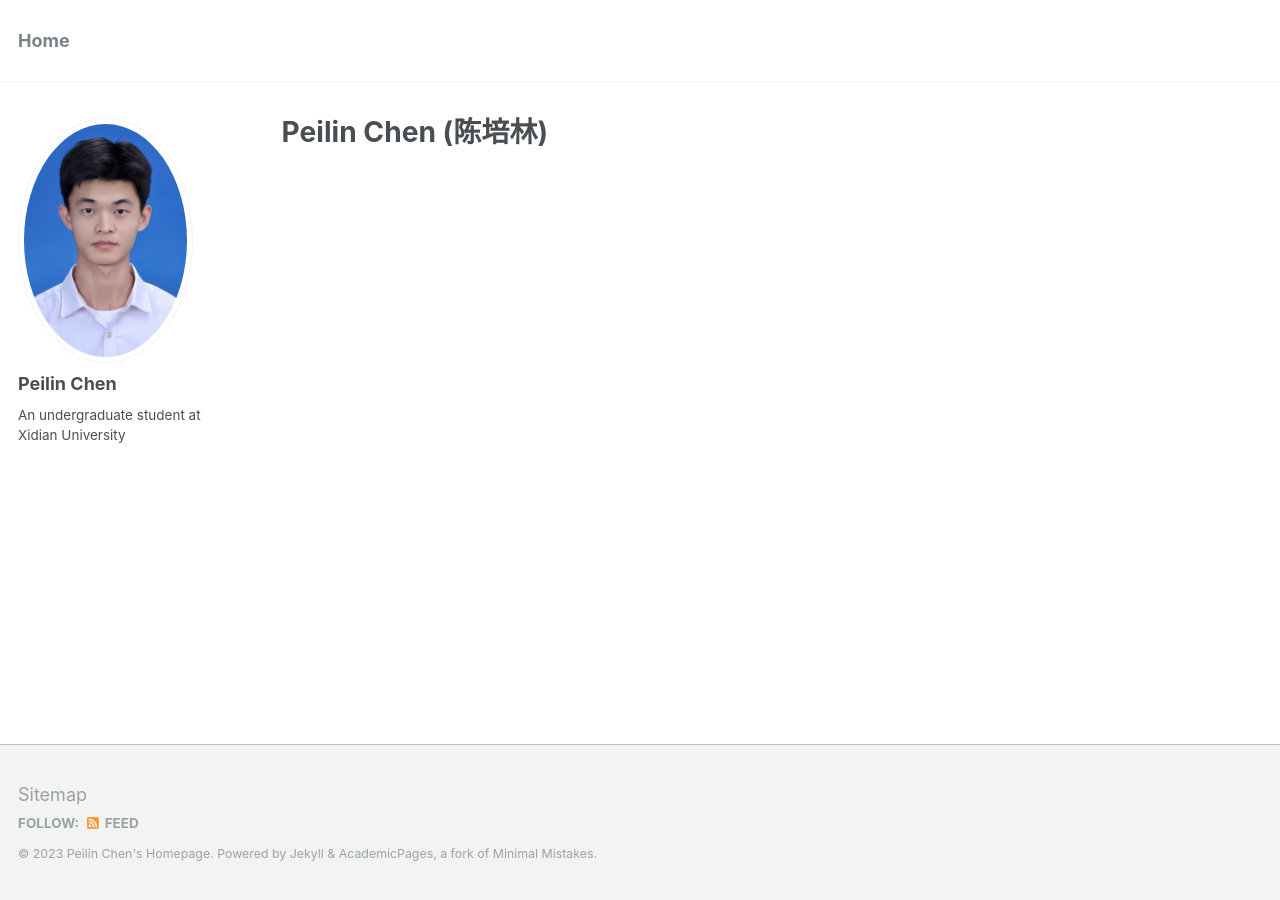
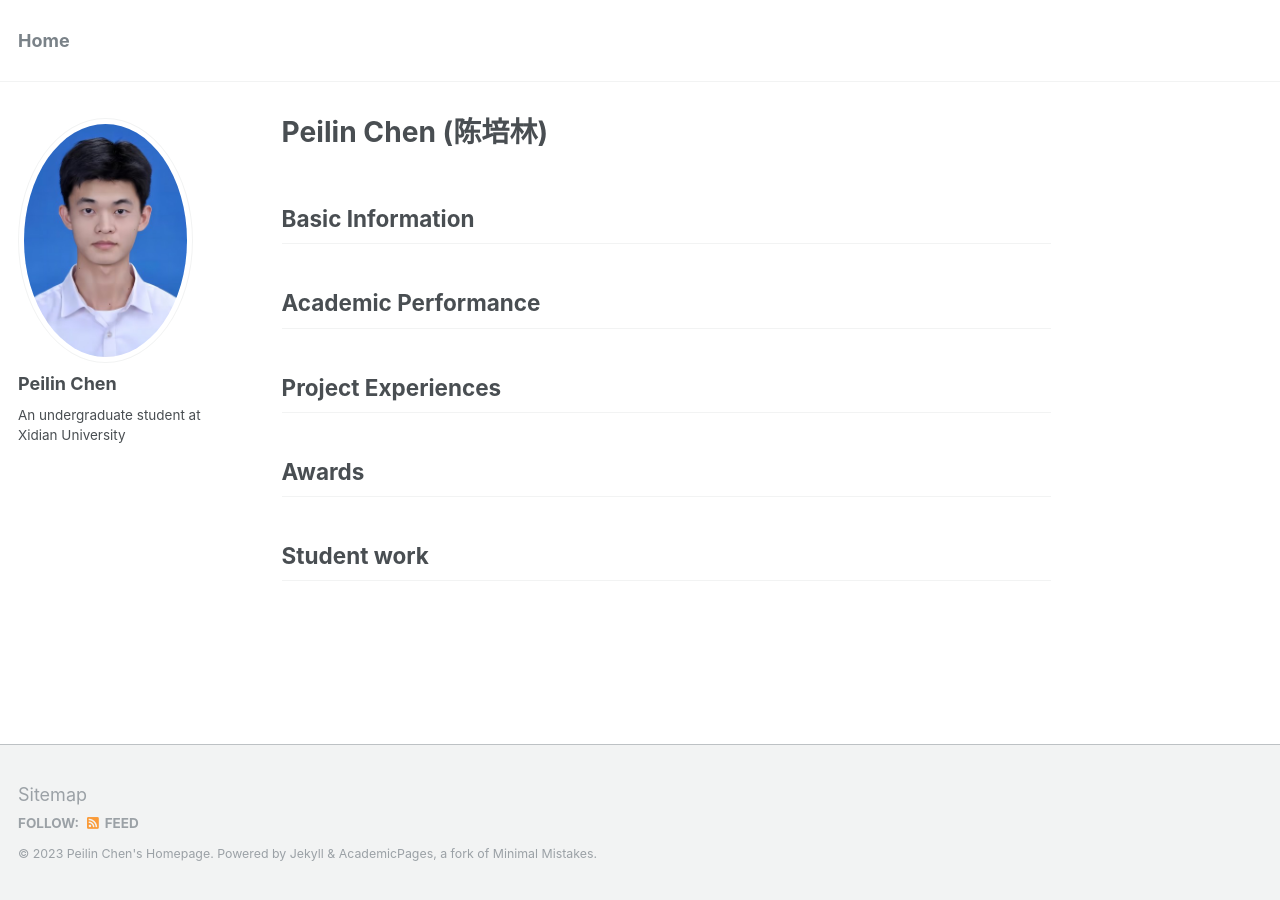
Before and after one commit to peilin-chen/peilin-chen.github.io, a Jekyll site: the page built from _pages/about.md, in a window 1280 px wide. Built offline with Jekyll 4.4.1, drawn with Linux system fonts in a browser that asks for light colours.

Commit message:
Update about.md

```diff
--- a/_pages/about.md
+++ b/_pages/about.md
@@ -7,3 +7,21 @@ redirect_from:
   - /about/
   - /about.html
 ---
+
+## Basic Information
+
+
+
+## Academic Performance
+
+
+
+## Project Experiences
+
+
+
+## Awards
+
+
+
+## Student work
```
